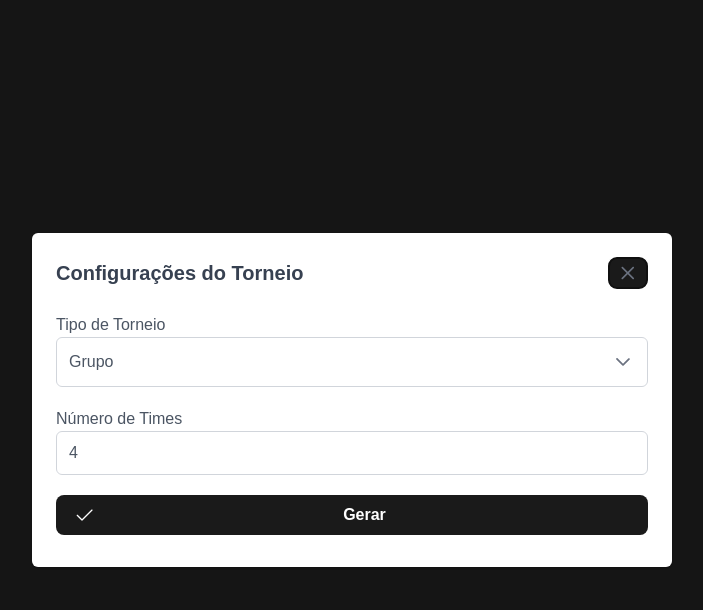
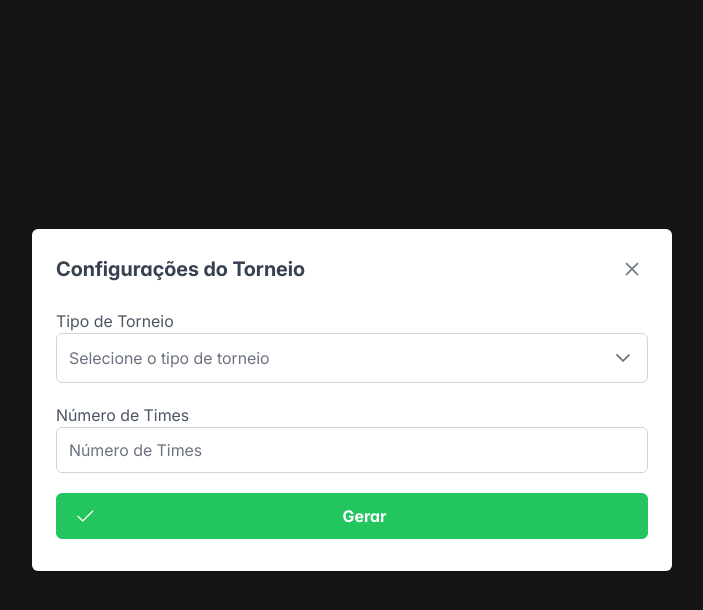
Before and after one commit to gpessoni/Teste_FrontEnd_React, a React (Vite) app: page / in a window 1280 px wide. Both pictures are taken after a click on the button "Gerar Torneio". Shown: the top 610 px of the page, without its empty margins (288-991 px from the left). Built offline with nearby package versions, Linux system fonts and the light colour scheme; a web font is replaced by a local one.

Commit message:
🗃️ raw: Update the project validations from main page

```diff
--- a/src/App.css
+++ b/src/App.css
@@ -65,6 +65,25 @@ body {
   color: black;
 }
 
+.button {
+  border-radius: 8px;
+  border: 1px solid transparent;
+  padding: 0.6em 1.2em;
+  font-size: 1em;
+  font-weight: 500;
+  font-family: inherit;
+  background-color: #1a1a1a;
+  cursor: pointer;
+  transition: border-color 0.25s;
+}
+.button:hover {
+  border-color: #646cff;
+}
+.button:focus,
+.button:focus-visible {
+  outline: 4px auto -webkit-focus-ring-color;
+}
+
 .statistics {
   margin-top: 20px;
   padding: 10px;
@@ -90,12 +109,7 @@ body {
   text-shadow: 2px 2px 5px rgba(0, 0, 0, 0.5);
   margin-bottom: 20px;
   padding: 10px;
-  background: linear-gradient(
-    45deg,
-    #2f2f30,
-    #333,
-    #2f2f30
-  );
+  background: linear-gradient(45deg, #2f2f30, #333, #2f2f30);
   border-radius: 10px;
   box-shadow: 0px 0px 15px rgba(255, 204, 0, 0.7);
   transition: transform 0.3s ease, color 0.3s ease, box-shadow 0.3s ease;
--- a/src/App.tsx
+++ b/src/App.tsx
@@ -7,7 +7,7 @@ import { DataTable } from "primereact/datatable";
 import { Dialog } from "primereact/dialog";
 import { Dropdown } from "primereact/dropdown";
 import { InputNumber } from "primereact/inputnumber";
-import "primereact/resources/themes/lara-light-cyan/theme.css";
+import "primereact/resources/themes/lara-light-indigo/theme.css";
 import { Toast } from "primereact/toast";
 import { useEffect, useRef, useState } from "react";
 import "./App.css";
@@ -31,11 +31,10 @@ interface Tournament {
 
 function App() {
   const apiUrl = process.env.VITE_SOME_KEY;
-  console.log(apiUrl);
   const [tournament, setTournament] = useState<Tournament | null>(null);
   const [loading, setLoading] = useState(false);
-  const [tournamentType, setTournamentType] = useState("GROUP");
-  const [numberOfTeams, setNumberOfTeams] = useState(4);
+  const [tournamentType, setTournamentType] = useState("");
+  const [numberOfTeams, setNumberOfTeams] = useState();
 
   const [oldTournaments, setOldTournaments] = useState<Tournament[]>([]);
   const [selectedTournament, setSelectedTournament] =
@@ -54,6 +53,22 @@ function App() {
   ];
 
   const generateTournament = async () => {
+    if (
+      numberOfTeams === undefined ||
+      numberOfTeams === 0 ||
+      numberOfTeams === null ||
+      tournamentType === ""
+    ) {
+      if (toast.current) {
+        toast.current.show({
+          severity: "error",
+          summary: "Erro",
+          detail: "Preencha todos os campos",
+        });
+      }
+      return;
+    }
+
     setLoading(true);
     try {
       if (tournamentType === "ELIMINATORY" && !isPowerOfTwo(numberOfTeams)) {
@@ -373,12 +388,14 @@ function App() {
           <Toast ref={toast} />
           <h1>Gerador de Torneios</h1>
           <Button
+            className="button"
             label="Gerar Torneio"
             onClick={() => setDialogNewVisible(true)}
             loading={loading}
           />
           <br /> <br />
           <Button
+            className="button"
             label="Ver Torneios Antigos"
             icon="pi pi-calendar"
             onClick={() => setDialogVisible(true)}
@@ -419,8 +436,9 @@ function App() {
             <label htmlFor="numberOfTeams">Número de Times</label>
             <InputNumber
               id="numberOfTeams"
+              placeholder="Número de Times"
               value={numberOfTeams}
-              onValueChange={(e) => setNumberOfTeams(e.value || 4)}
+              onValueChange={(e) => setNumberOfTeams(e.value)}
               min={2}
               max={64}
               step={1}
--- a/src/index.css
+++ b/src/index.css
@@ -2,8 +2,6 @@
   font-family: Inter, system-ui, Avenir, Helvetica, Arial, sans-serif;
   line-height: 1.5;
   font-weight: 400;
-
-  color-scheme: light dark;
   color: rgba(255, 255, 255, 0.87);
   background-color: #242424;
 
@@ -35,21 +33,8 @@ h1 {
   line-height: 1.1;
 }
 
-button {
-  border-radius: 8px;
-  border: 1px solid transparent;
-  padding: 0.6em 1.2em;
-  font-size: 1em;
-  font-weight: 500;
-  font-family: inherit;
-  background-color: #1a1a1a;
-  cursor: pointer;
-  transition: border-color 0.25s;
+
+
+.p-toast .p-toast-icon {
+  display: none;
 }
-button:hover {
-  border-color: #646cff;
-}
-button:focus,
-button:focus-visible {
-  outline: 4px auto -webkit-focus-ring-color;
-}
```
